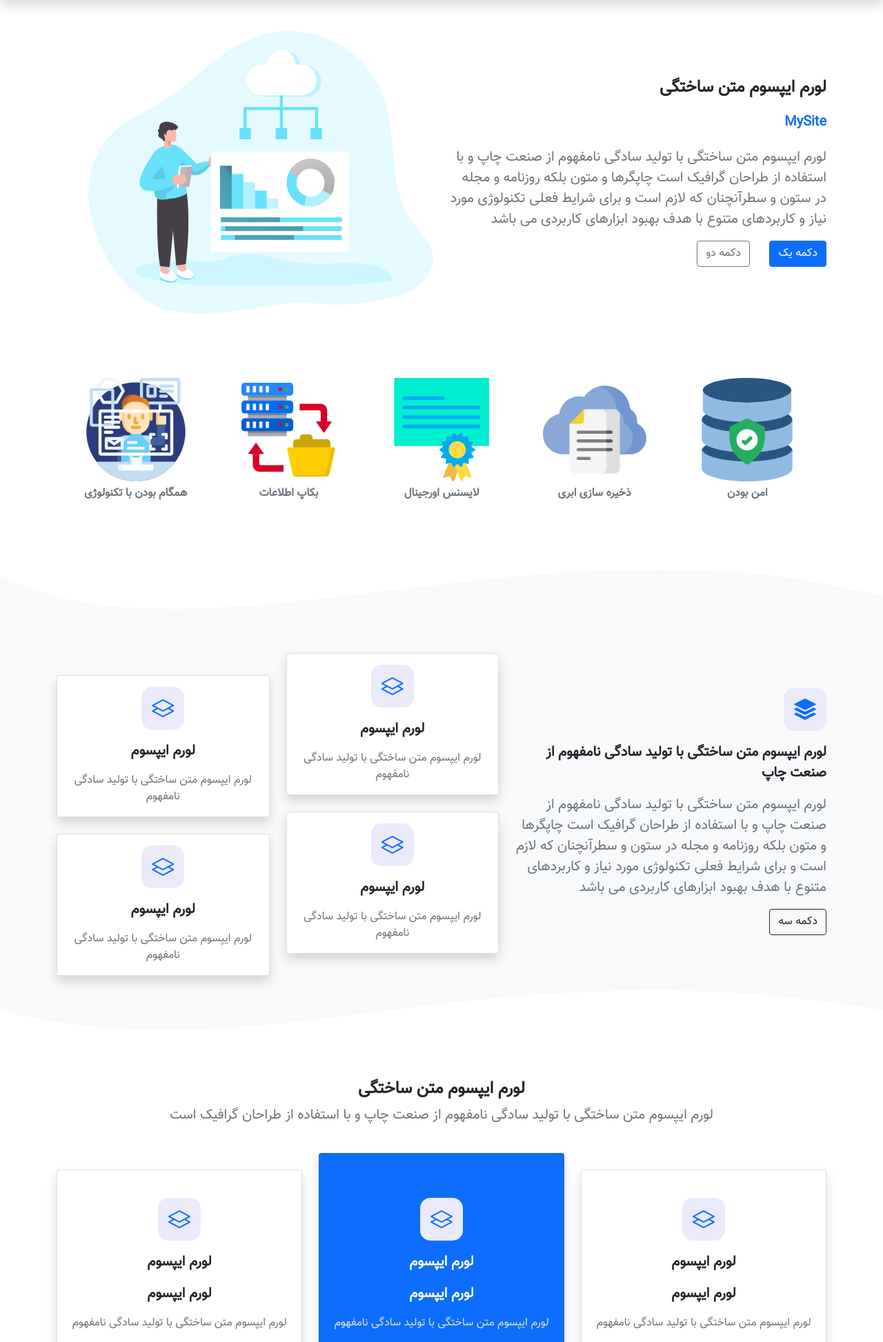
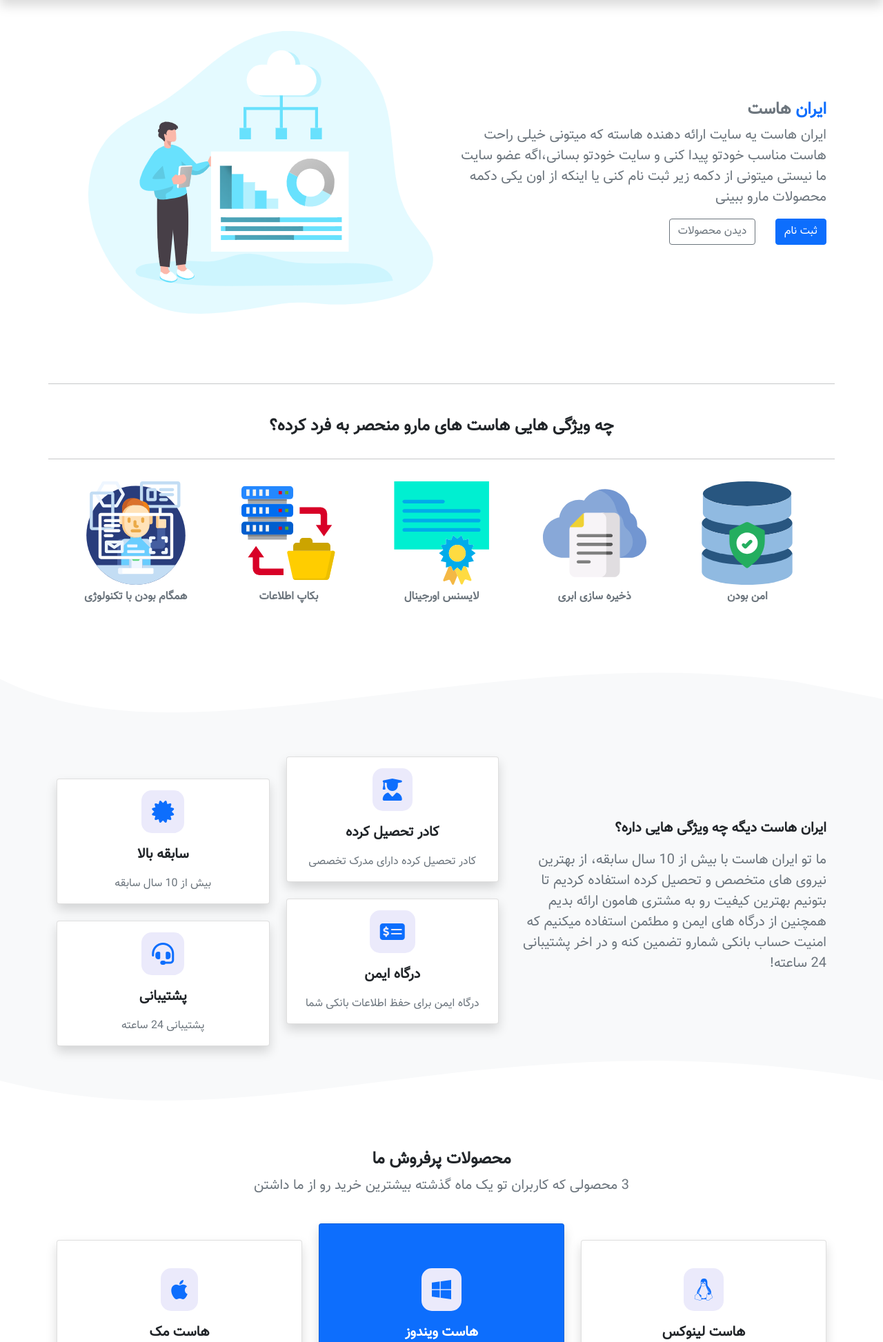
Before and after one commit to amirhajif/hostSite, a PHP site: page /hostSite/ in a window 1280 px wide. Shown: the part 91-2037 px from the top of the page at 69% size. Run offline with PHP 8.4, Linux system fonts and the light colour scheme; data comes from the database, SQL or seed files in the repository; some libraries are stand-ins or nearby versions; some web fonts are replaced.

Commit message:
complete the index.html page + add some feature and icon

```diff
--- a/index.php
+++ b/index.php
@@ -37,7 +37,7 @@ if (isset($_SESSION['adminFirstLogin'])){
 
   <body>
     <header class="shadow">
-      <nav class="navbar navbar-expand-lg navbar-light bg-light">
+      <nav class="navbar navbar-expand-lg navbar-light bg-light align-items-center">
         <div class="container">
           <a class="navbar-brand lead" href="#">
             <img src="./img/logo.png" alt="" height="65px" />
@@ -161,7 +161,7 @@ if (isset($_SESSION['adminFirstLogin'])){
                 </div>
               </li>
               <li class="nav-item">
-                <form action="" class="d-flex mt-1 ms-4">
+                <form action="" class="d-flex mt-md-1 ms-md-4 my-md-0 my-4">
                   <input
                     type="text"
                     class="form-control"
@@ -244,16 +244,12 @@ if (isset($_SESSION['adminFirstLogin'])){
       <div class="container">
         <div class="row align-items-center">
           <div class="col-sm-6 mt-5 mt-lg-0">
-            <h4 class="fw-bold">لورم ایپسوم متن ساختگی</h4>
-            <h5 class="fw-bold text-primary my-4">MySite</h5>
+            <h4 class="fw-bold"><span class="text-primary">ایران </span><span class="text-secondary">هاست</span></h4>
             <p class="lead text-secondary">
-              لورم ایپسوم متن ساختگی با تولید سادگی نامفهوم از صنعت چاپ و با
-              استفاده از طراحان گرافیک است چاپگرها و متون بلکه روزنامه و مجله در
-              ستون و سطرآنچنان که لازم است و برای شرایط فعلی تکنولوژی مورد نیاز
-              و کاربردهای متنوع با هدف بهبود ابزارهای کاربردی می باشد
+              ایران هاست یه سایت ارائه دهنده هاسته که میتونی خیلی راحت هاست مناسب خودتو پیدا کنی و سایت خودتو بسانی،اگه عضو سایت ما نیستی میتونی از دکمه زیر ثبت نام کنی یا اینکه از اون یکی دکمه محصولات مارو ببینی
             </p>
-            <button class="btn btn-primary">دکمه یک</button>
-            <button class="btn btn-outline-secondary ms-4">دکمه دو</button>
+            <a class="btn btn-primary" href="./signup.php">ثبت نام</a>
+            <a class="btn btn-outline-secondary ms-4">دیدن محصولات</a>
           </div>
           <div class="col-sm-6">
             <img src="./img/header-img.png" alt="" class="img-fluid" />
@@ -266,6 +262,12 @@ if (isset($_SESSION['adminFirstLogin'])){
     <br />
     <section>
       <div class="container">
+        <div class="row mt-2 mb-3 text-center">
+          <hr>
+          <br>
+          <h4 class="fw-bold py-4">چه ویژگی هایی هاست های مارو منحصر به فرد کرده؟</h4>
+          <hr>
+        </div>
         <div class="row text-center justify-content-evenly">
           <div class="col-md-2 mt-5 mt-sm-0">
             <img src="img/server.svg" width="150" class="img-fluid" alt="" />
@@ -314,59 +316,46 @@ if (isset($_SESSION['adminFirstLogin'])){
       <div class="container mt-lg-0">
         <div class="row align-items-center">
           <div class="col-md-5">
-            <i class="bi bi-stack fs-2 icon mt-2"></i>
             <p class="fw-bold lead my-3">
-              لورم ایپسوم متن ساختگی با تولید سادگی نامفهوم از صنعت چاپ
+ایران هاست دیگه چه ویژگی هایی داره؟            </p>
+            <p class="lead text-secondary">
+              ما تو ایران هاست با بیش از 10 سال سابقه، از بهترین نیروی های متخصص و تحصیل کرده استفاده کردیم تا بتونیم بهترین کیفیت رو به مشتری هامون ارائه بدیم همچنین از درگاه های ایمن و مطئمن استفاده میکنیم که امنیت حساب بانکی شمارو تضمین کنه و در اخر پشتیبانی 24 ساعته!
             </p>
-            <p class="lead text-secondary">
-              لورم ایپسوم متن ساختگی با تولید سادگی نامفهوم از صنعت چاپ و با
-              استفاده از طراحان گرافیک است چاپگرها و متون بلکه روزنامه و مجله در
-              ستون و سطرآنچنان که لازم است و برای شرایط فعلی تکنولوژی مورد نیاز
-              و کاربردهای متنوع با هدف بهبود ابزارهای کاربردی می باشد
-            </p>
-            <button class="btn btn-outline-dark">دکمه سه</button>
           </div>
           <div class="col-md-7">
             <div class="row">
               <div class="col-md-6">
                 <div class="card text-center shadow mt-3">
                   <div class="card-body">
-                    <i class="bi bi-layers fs-2 icon"></i>
-                    <p class="lead card-title fw-bold my-3">لورم ایپسوم</p>
+                  <i class="fas fa-user-graduate icon fa-2x"></i>
+                    <p class="lead card-title fw-bold my-3">کادر تحصیل کرده</p>
                     <p class="card-text text-muted">
-                      لورم ایپسوم متن ساختگی با تولید سادگی نامفهوم
-                    </p>
+کادر تحصیل کرده دارای مدرک تخصصی                    </p>
                   </div>
                 </div>
 
                 <div class="card text-center shadow mt-4">
                   <div class="card-body">
-                    <i class="bi bi-layers fs-2 icon"></i>
-                    <p class="lead card-title fw-bold my-3">لورم ایپسوم</p>
+                  <i class="fas fa-money-check-alt icon fa-2x"></i>                    <p class="lead card-title fw-bold my-3">درگاه ایمن</p>
                     <p class="card-text text-muted">
-                      لورم ایپسوم متن ساختگی با تولید سادگی نامفهوم
-                    </p>
+درگاه ایمن برای حفظ اطلاعات بانکی شما                    </p>
                   </div>
                 </div>
               </div>
               <div class="col-md-6">
                 <div class="card text-center shadow mt-5">
                   <div class="card-body">
-                    <i class="bi bi-layers fs-2 icon"></i>
-                    <p class="lead card-title fw-bold my-3">لورم ایپسوم</p>
+                  <i class="fas fa-certificate icon fa-2x"></i>                    <p class="lead card-title fw-bold my-3">سابقه بالا</p>
                     <p class="card-text text-muted">
-                      لورم ایپسوم متن ساختگی با تولید سادگی نامفهوم
-                    </p>
+بیش از 10 سال سابقه                    </p>
                   </div>
                 </div>
 
                 <div class="card text-center shadow mt-4">
                   <div class="card-body">
-                    <i class="bi bi-layers fs-2 icon"></i>
-                    <p class="lead card-title fw-bold my-3">لورم ایپسوم</p>
+                  <i class="fas fa-headset fa-2x icon "></i>                    <p class="lead card-title fw-bold my-3">پشتیبانی </p>
                     <p class="card-text text-muted">
-                      لورم ایپسوم متن ساختگی با تولید سادگی نامفهوم
-                    </p>
+پشتیبانی 24 ساعته                    </p>
                   </div>
                 </div>
               </div>
@@ -392,67 +381,64 @@ if (isset($_SESSION['adminFirstLogin'])){
     <section>
       <div class="container">
         <div class="row text-center">
-          <h4 class="fw-bold">لورم ایپسوم متن ساختگی</h4>
+          <h4 class="fw-bold">محصولات پرفروش ما</h4>
           <p class="lead text-muted">
-            لورم ایپسوم متن ساختگی با تولید سادگی نامفهوم از صنعت چاپ و با
-            استفاده از طراحان گرافیک است
+            3 محصولی که کاربران تو یک ماه گذشته بیشترین خرید رو از ما داشتن
           </p>
         </div>
         <div class="row align-items-center">
           <div class="col-md-4">
             <div class="card text-center shadow mt-4 py-4">
               <div class="card-body">
-                <i class="bi bi-layers fs-2 icon"></i>
-                <p class="lead card-title fw-bold my-3">لورم ایپسوم</p>
-                <p class="lead card-title fw-bold my-3">لورم ایپسوم</p>
+                <i class="fab fa-linux fa-2x icon"></i>
+                <p class="lead card-title fw-bold my-3">هاست لینوکس</p>
+                <p class="lead card-title fw-bold my-3">نسخه لینوکس:اوبونتو</p>
 
                 <p class="card-text text-muted">
-                  لورم ایپسوم متن ساختگی با تولید سادگی نامفهوم
+                  اشتراک یک ماهه به همراه 10 روز هدیه
                 </p>
-                <p class="card-text text-muted">لورم</p>
-                <p class="card-text text-muted">لورم</p>
-                <p class="card-text text-muted">لورم</p>
-                <p class="card-text text-muted">لورم</p>
+                <p class="card-text text-muted"><span> قیمت(تومان): </span> <span>20,000</span> </p>
+                <p class="card-text text-muted"><span> 8GB </span> <span>:RAM</span></p>
+                <p class="card-text text-muted"><span> Intel Core i7 </span> <span>:CPU</span></p>
+                <p class="card-text text-muted"><span> 1TB </span> <span>:ROM</span></p>
                 <br />
-                <button class="btn btn-primary">خرید</button>
+                <button class="btn btn-primary"><span><i class="bi bi-cart-plus"></i></span> افزودن به سید خرید </button>
               </div>
             </div>
           </div>
           <div class="col-md-4">
             <div class="card text-center shadow mt-4 py-5 card-black">
               <div class="card-body">
-                <i class="bi bi-layers fs-2 icon"></i>
-                <p class="lead card-title fw-bold my-3">لورم ایپسوم</p>
-                <p class="lead card-title fw-bold my-3">لورم ایپسوم</p>
+                <i class="fab fa-windows icon fa-2x"></i>
+                <p class="lead card-title fw-bold my-3">هاست ویندوز</p>
+                <p class="lead card-title fw-bold my-3">نسخه ویندوز:10</p>
 
                 <p class="card-text black-card-text">
-                  لورم ایپسوم متن ساختگی با تولید سادگی نامفهوم
-                </p>
-                <p class="card-text black-card-text">لورم</p>
-                <p class="card-text black-card-text">لورم</p>
-                <p class="card-text black-card-text">لورم</p>
-                <p class="card-text black-card-text">لورم</p>
+اشتراک دوماهه به همراه 20 روز هدیه                </p>
+                <p class="card-text black-card-text "><span> قیمت(تومان): </span> <span>35,000</span> </p>
+                <p class="card-text black-card-text"><span> 12GB </span> <span>:RAM</span></p>
+                <p class="card-text black-card-text"><span> Intel Core i7 </span> <span>:CPU</span></p>
+                <p class="card-text black-card-text"><span> 1TB + 128 SSD </span> <span>:ROM</span></p>
                 <br />
-                <button class="btn btn-outline-light">خرید</button>
+                <button class="btn btn-outline-light"><span><i class="bi bi-cart-plus"></i></span> افزودن به سید خرید </button>
               </div>
             </div>
           </div>
           <div class="col-md-4">
             <div class="card text-center shadow mt-4 py-4">
               <div class="card-body">
-                <i class="bi bi-layers fs-2 icon"></i>
-                <p class="lead card-title fw-bold my-3">لورم ایپسوم</p>
-                <p class="lead card-title fw-bold my-3">لورم ایپسوم</p>
+                <i class="fab fa-apple icon fa-2x"></i>
+                <p class="lead card-title fw-bold my-3">هاست مک</p>
+                <p class="lead card-title fw-bold my-3">نسخه مک اوس:12(Montrey)</p>
 
                 <p class="card-text text-muted">
-                  لورم ایپسوم متن ساختگی با تولید سادگی نامفهوم
-                </p>
-                <p class="card-text text-muted">لورم</p>
-                <p class="card-text text-muted">لورم</p>
-                <p class="card-text text-muted">لورم</p>
-                <p class="card-text text-muted">لورم</p>
+اشتراک یک ماهه به همراه 10 روز هدیه                </p>
+                <p class="card-text text-muted"><span> قیمت(تومان): </span> <span>25,000</span> </p>
+                <p class="card-text text-muted"><span> 8GB </span> <span>:RAM</span></p>
+                <p class="card-text text-muted"><span> M1 </span> <span>:CPU</span></p>
+                <p class="card-text text-muted"><span> 256 SSD </span> <span>:ROM</span></p>
                 <br />
-                <button class="btn btn-primary">خرید</button>
+                <button class="btn btn-primary"><span><i class="bi bi-cart-plus"></i></span> افزودن به سید خرید </button>
               </div>
             </div>
           </div>
@@ -680,7 +666,7 @@ if (isset($_SESSION['adminFirstLogin'])){
                   aria-expanded="false"
                   aria-controls="collapseFour"
                 >
-                خرید کردم ولی لینکی برام نیومد
+                خرید کردم ولی لینکی برام نیومد!
                 </button>
               </h2>
               <div
@@ -717,9 +703,9 @@ if (isset($_SESSION['adminFirstLogin'])){
       <div class="container">
         <div class="row justify-content-between align-items-center">
           <div class="col-md-6">
-            <h3 class="fw-bold">MySite</h3>
-            <p>لورم ایپسوم متن ساختگی با تولید سادگی نامفهوم از صنعت چاپ</p>
-            <a href=""><i class="bi bi-instagram fs-3 ms-5"></i></a>
+            <h3 class="fw-bold">ایران هاست</h3>
+            <p>ما را در شبکه های اجتماعی دنبال کنید</p>
+            <a href=""><i class="bi bi-instagram fs-3"></i></a>
             <a href=""><i class="bi bi-facebook fs-3 ms-5"></i></a>
             <a href=""><i class="bi bi-linkedin fs-3 ms-5"></i></a>
             <a href=""><i class="bi bi-telegram fs-3 ms-5"></i></a>
@@ -727,33 +713,29 @@ if (isset($_SESSION['adminFirstLogin'])){
           <div class="col-md-6">
             <div class="row">
               <div class="col-md-4 mt-5 mt-sm-0">
-                <h6 class="fw-bold">لورم ایپسوم</h6>
+                <h6 class="fw-bold">دانلود اپلیکیشن سایت</h6>
                 <hr />
                 <ul class="list-unstyled">
-                  <li><a href="">لورم</a></li>
-                  <li><a href="">لورم</a></li>
-                  <li><a href="">لورم</a></li>
-                  <li><a href="">لورم</a></li>
+                  <li><a href=""><span> دانلود برای اندروید </span> <span><i class="fab fa-google-play"></i></span> </a></li>
+                  <li class="mt-3"><a href=""><span> دانلود برای ای او اس </span> <span><i class="fab fa-app-store-ios"></i></span> </a></li>
+
                 </ul>
               </div>
               <div class="col-md-4 mt-5 mt-sm-0">
-                <h6 class="fw-bold">لورم ایپسوم</h6>
+                <h6 class="fw-bold">پشتیبانی و واحد فنی</h6>
                 <hr />
                 <ul class="list-unstyled">
-                  <li><a href="">لورم</a></li>
-                  <li><a href="">لورم</a></li>
-                  <li><a href="">لورم</a></li>
-                  <li><a href="">لورم</a></li>
+                  <li><a href="">پشتیبانی</a></li>
+                  <li class="my-3"><a href="">گزارش مشکل</a></li>
+                  <li><a href="">ارتباط با واحد فنی</a></li>
                 </ul>
               </div>
               <div class="col-md-4 mt-5 mt-sm-0">
-                <h6 class="fw-bold">لورم ایپسوم</h6>
+                <h6 class="fw-bold">راه ارتباطی و آدرس</h6>
                 <hr />
                 <ul class="list-unstyled">
-                  <li><a href="">لورم</a></li>
-                  <li><a href="">لورم</a></li>
-                  <li><a href="">لورم</a></li>
-                  <li><a href="">لورم</a></li>
+                  <li><a href=""><span>تلفن:</span> <span dir="ltr">021-12345678</span> </a></li>
+                  <li class="my-3"><a href=""><span>آدرس:</span> <span>تهران،تجریش،ساختمان ایران هاست</span> </a></a></li>
                 </ul>
               </div>
             </div>
```
